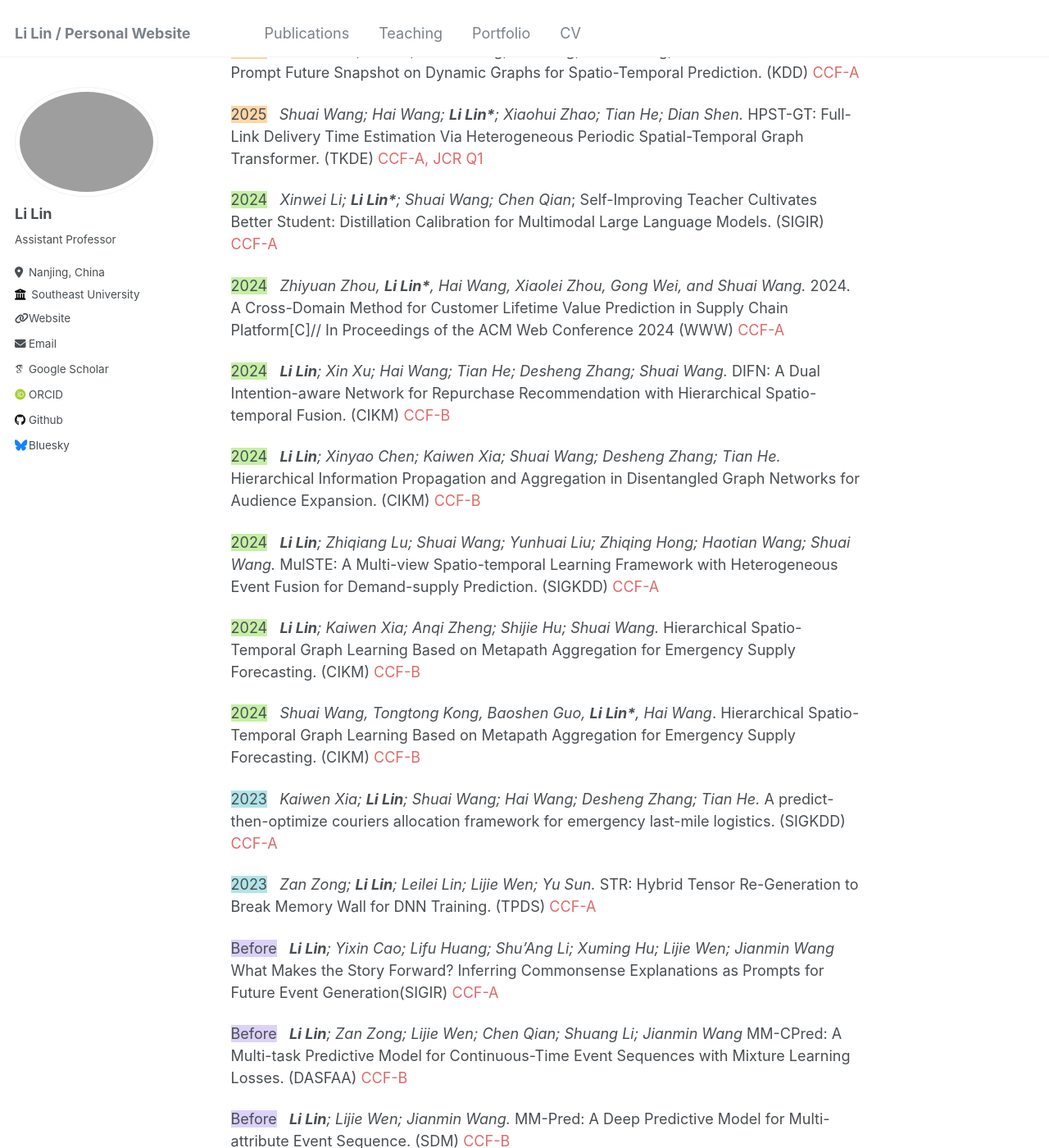
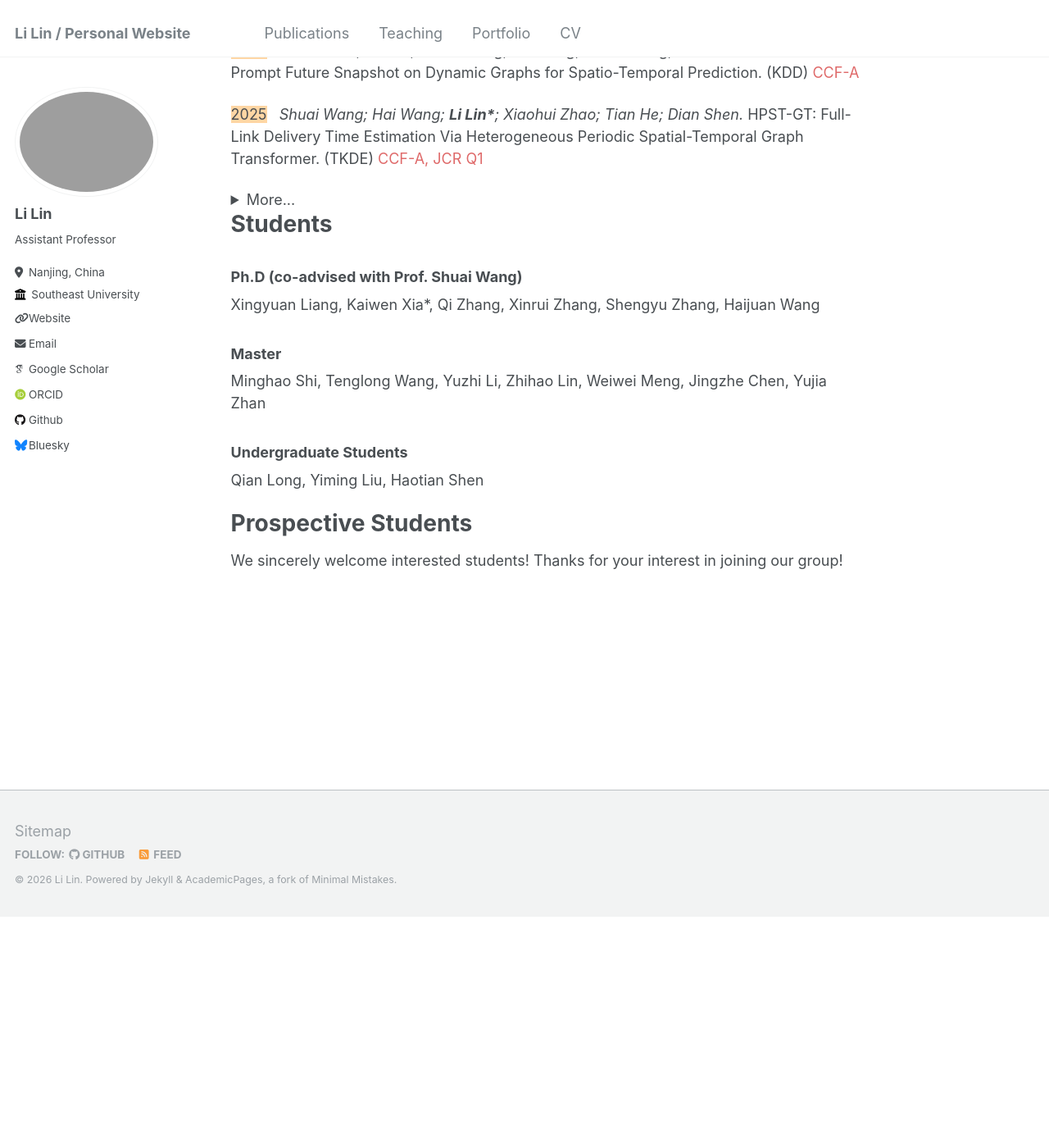
Before and after one commit to veralily/veralily.github.io, a Jekyll site: the page built from _pages/about.md, in a window 1280 px wide and 1400 px high, scrolled down 1068 px. Shown: the whole window at 82% size. Built offline with Jekyll 4.4.1, drawn with Linux system fonts in a browser that asks for light colours; some web fonts are replaced; after the commit the page ends 2187 px from its top, so only the background shows below that.

```diff
--- a/_pages/about.md
+++ b/_pages/about.md
@@ -40,6 +40,8 @@ You can also find the publications on <a href="{{site.author.googlescholar}}">my
 
 <span style="background-color: #ffd6a4;">2025</span> &nbsp; _Shuai Wang; Hai Wang; **Li Lin\***; Xiaohui Zhao; Tian He; Dian Shen._ HPST-GT: Full-Link Delivery Time Estimation Via Heterogeneous Periodic Spatial-Temporal Graph Transformer. (TKDE) <span style="color: #df6a6a">CCF-A, JCR Q1</span>
 
+<details>
+<summary>More...</summary>
 <span style="background-color: #c5f0a4;">2024</span> &nbsp; _Xinwei Li; **Li Lin\***; Shuai Wang; Chen Qian_; Self-Improving Teacher Cultivates Better Student: Distillation Calibration for Multimodal Large Language Models. (SIGIR) <span style="color: #df6a6a">CCF-A</span>
 
 <span style="background-color: #c5f0a4;">2024</span> &nbsp; _Zhiyuan Zhou, **Li Lin\***, Hai Wang, Xiaolei Zhou, Gong Wei, and Shuai Wang._ 2024. A Cross-Domain Method for Customer Lifetime Value Prediction in Supply Chain Platform[C]// In Proceedings of the ACM Web Conference 2024 (WWW) <span style="color: #df6a6a">CCF-A</span>
@@ -64,6 +66,8 @@ You can also find the publications on <a href="{{site.author.googlescholar}}">my
 
 <span style="background-color: #dcd1fa;">Before</span> &nbsp; _**Li Lin**; Lijie Wen; Jianmin Wang._ MM-Pred: A Deep Predictive Model for Multi-attribute Event Sequence. (SDM) <span style="color: #df6a6a">CCF-B</span>
 
+</details>
+
 
 Students
 ======
```
